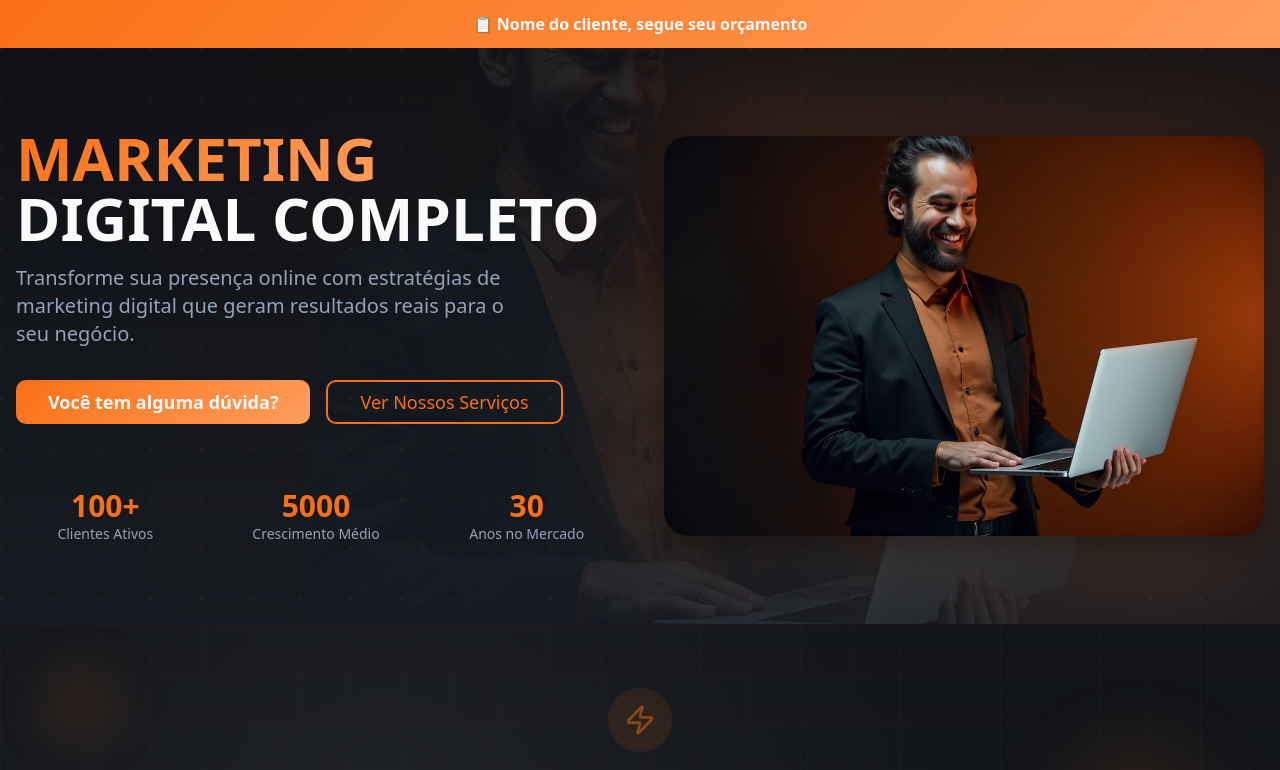
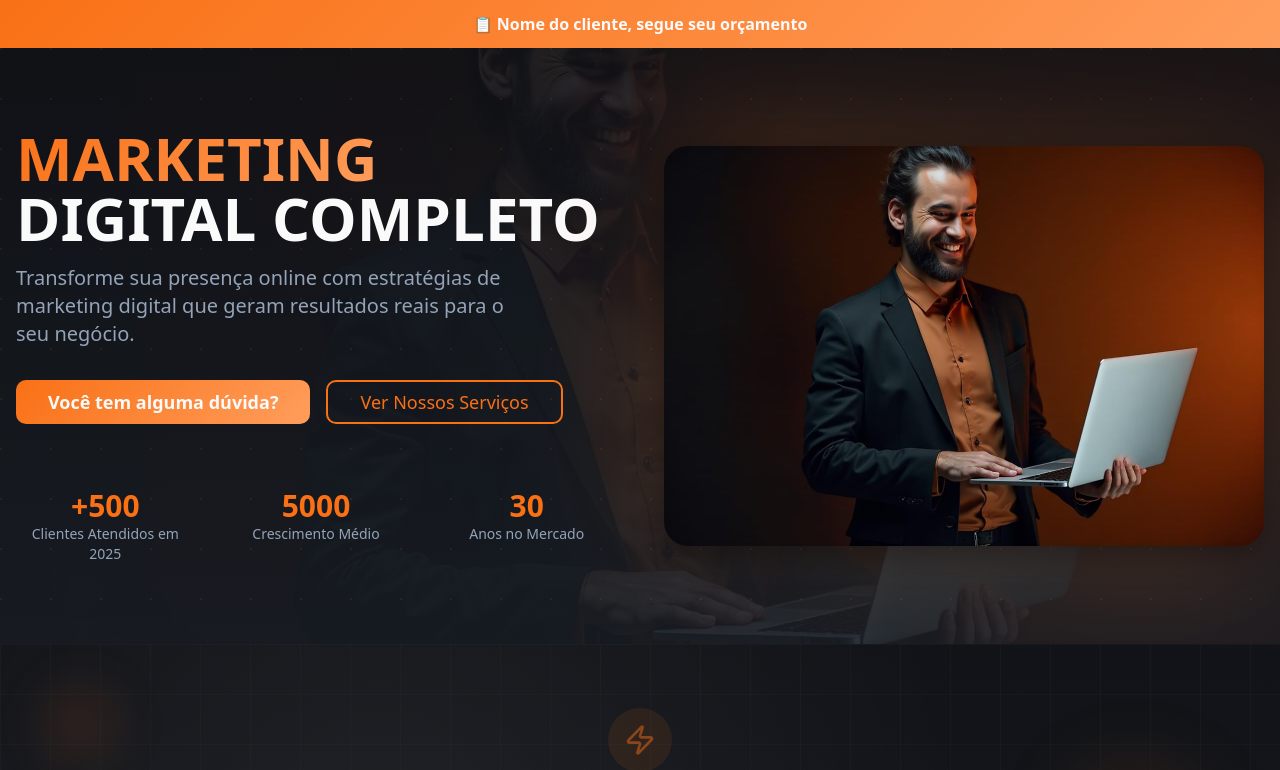
Before and after one commit to denismarcura/rede-social-pro, a React (Vite) app: page / in a window 1280 px wide. Shown: the top 770 px of the page. Built offline with nearby package versions, Linux system fonts and the light colour scheme; the HTML template or start-up script is replaced by a standard one.

Commit message:
Atualiza número de clientes

```diff
--- a/src/components/Hero.tsx
+++ b/src/components/Hero.tsx
@@ -58,8 +58,8 @@ const Hero = () => {
 
           <div className="grid grid-cols-3 gap-8 pt-8">
             <div className="text-center">
-              <div className="text-3xl font-bold text-primary">100+</div>
-              <div className="text-sm text-muted-foreground">Clientes Ativos</div>
+              <div className="text-3xl font-bold text-primary">+500</div>
+              <div className="text-sm text-muted-foreground">Clientes Atendidos em 2025</div>
             </div>
             <div className="text-center">
               <div className="text-3xl font-bold text-primary">5000</div>
```
